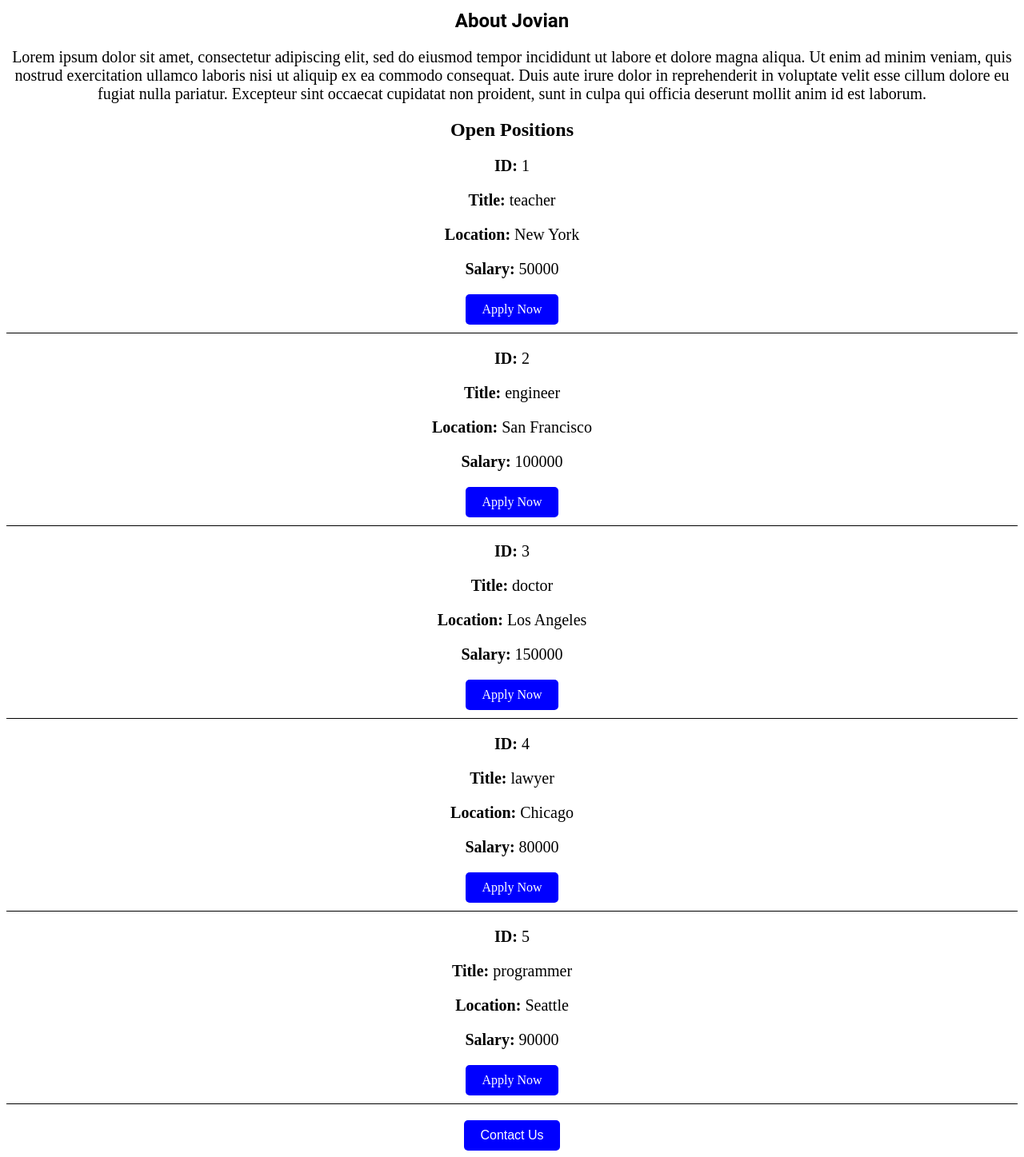
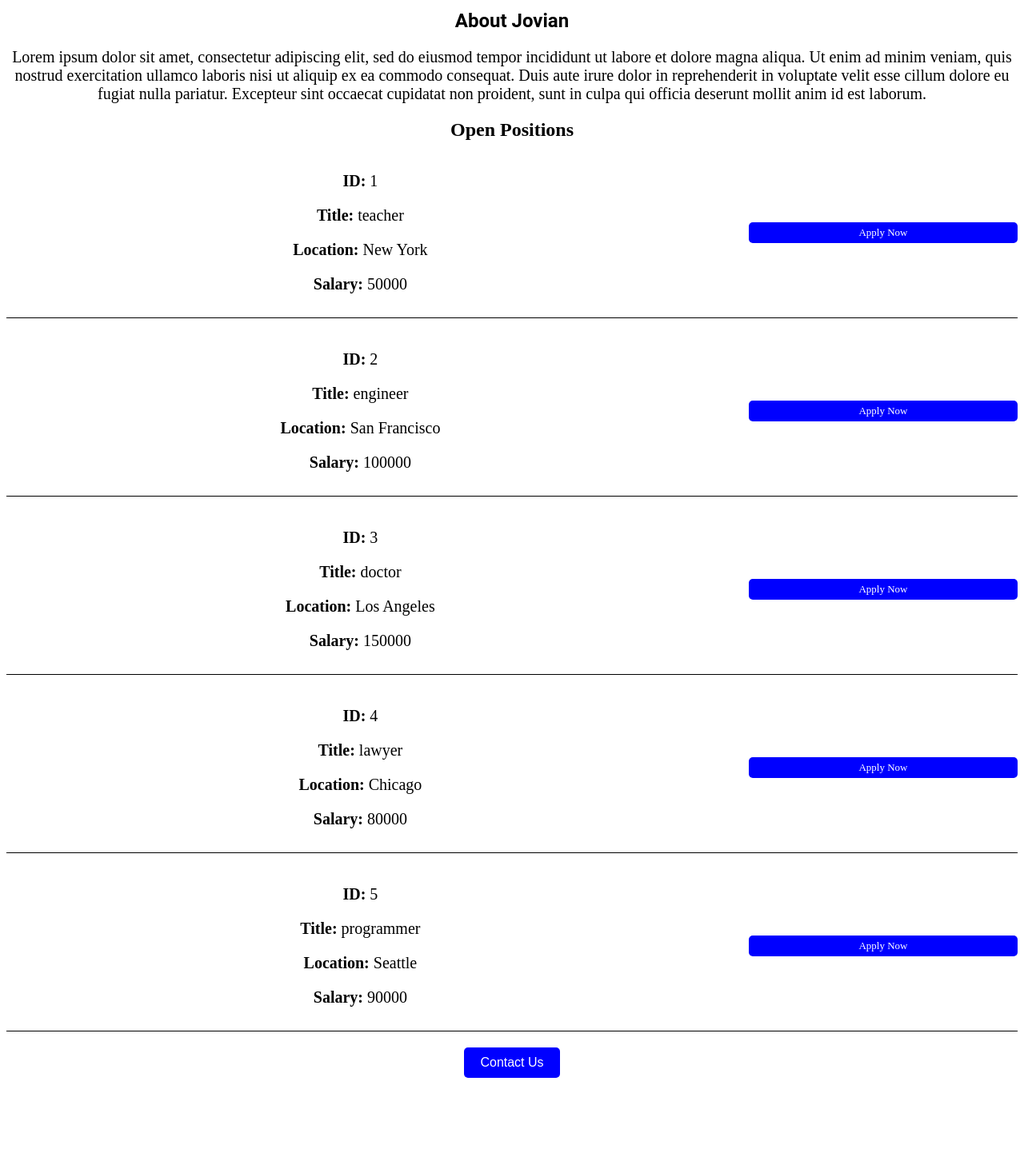
Before and after one commit to olympian007/jovian-careers-website, a Flask app: page / in a window 1280 px wide. Shown: the part 473-1920 px from the top of the page at 80% size. After the commit the page ends 1821 px from the top, so only its background shows below. Run offline with Flask 2, Linux system fonts and the light colour scheme.

Commit message:
apply button and jobs split into coloumns

```diff
--- a/templates/jobitem.html
+++ b/templates/jobitem.html
@@ -5,26 +5,37 @@
       border-bottom: 1px solid black;
       padding-bottom: 10px;
       margin-bottom: 20px;
+      display: flex;
+      flex-wrap: wrap;
+      justify-content: space-between;
+      align-items: center;
+    }
+    .job-details {
+      flex-basis: 70%;
     }
     .apply-button {
       display: inline-block;
       background-color: blue;
       color: white;
-      padding: 10px 20px;
+      padding: 5px 10px;
       border-radius: 5px;
       text-decoration: none;
-      font-size: medium;
+      font-size: small;
+      flex-basis: 25%;
+      text-align: center;
     }
   </style>
 </head>
 <body>
   <div class="job">
+    <div class="job-details">
       <p><strong>ID:</strong> {{ job['id'] }}</p>
       <p><strong>Title:</strong> {{ job['title'] }}</p>
       <p><strong>Location:</strong> {{ job['location'] }}</p>
       {% if 'salary' in job %}
         <p><strong>Salary:</strong> {{ job['salary'] }}</p>
       {% endif %}
+    </div>
     <a class="apply-button" href="{{ job['apply_url'] }}">Apply Now</a>
   </div>
 </body>
```
Lines whose indentation alone changed are shown as unchanged.
